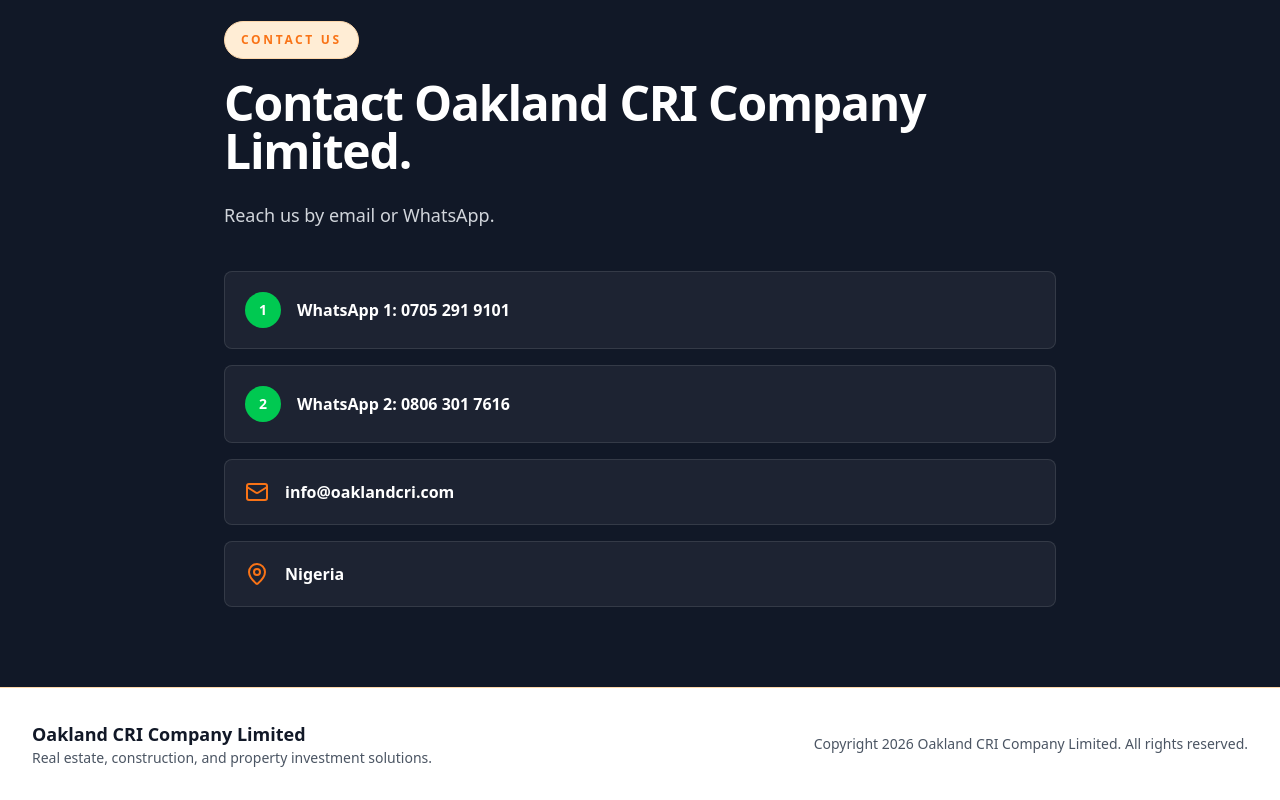
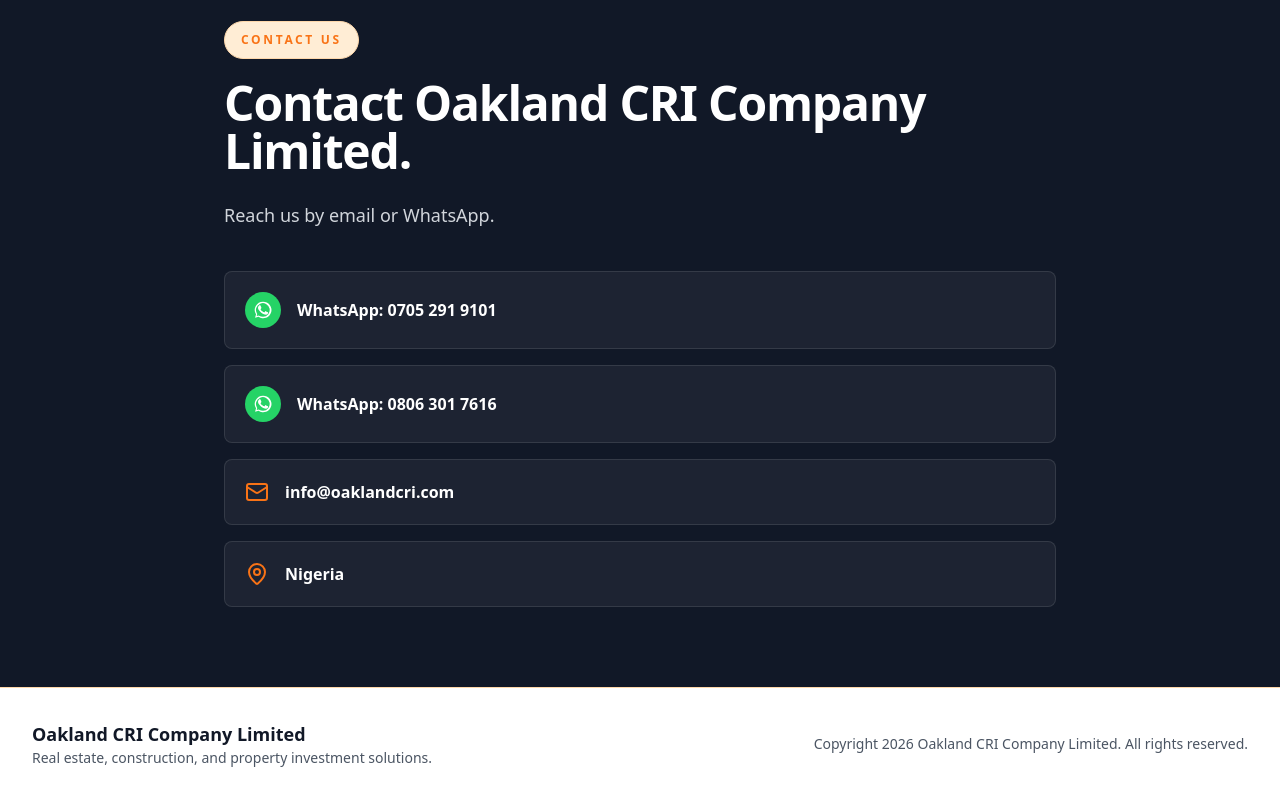
Before and after one commit to Demibrun/oaklandcri-website, a Next.js app: page / in a window 1280 px wide. Shown: the part 4900-5700 px from the top of the page. Built offline with nearby package versions, Linux system fonts and the light colour scheme.

Commit message:
Use WhatsApp brand logo for contact actions

```diff
--- a/app/page.tsx
+++ b/app/page.tsx
@@ -42,6 +42,10 @@
   isDarkMode: boolean;
   setIsDarkMode: React.Dispatch<React.SetStateAction<boolean>>;
   onOpenFaq: () => void;
+};
+
+type LogoIconProps = {
+  size?: number;
 };
 
 const emailAddress = "info@oaklandcri.com";
@@ -374,6 +378,21 @@
     <span className="inline-flex max-w-full whitespace-normal break-words rounded-full border border-[var(--accent-soft-strong)] bg-[var(--accent-soft)] px-4 py-2 text-center text-xs font-black uppercase leading-5 tracking-[0.12em] text-[var(--accent-text)] sm:tracking-[0.22em]">
       {children}
     </span>
+  );
+}
+
+function WhatsAppLogo({ size = 22 }: LogoIconProps) {
+  return (
+    <svg
+      aria-hidden="true"
+      focusable="false"
+      width={size}
+      height={size}
+      viewBox="0 0 24 24"
+      fill="currentColor"
+    >
+      <path d="M17.47 14.38c-.3-.15-1.76-.87-2.03-.97-.27-.1-.47-.15-.67.15-.2.3-.77.97-.94 1.17-.17.2-.35.22-.64.07-.3-.15-1.25-.46-2.38-1.47-.88-.78-1.47-1.75-1.64-2.04-.17-.3-.02-.46.13-.6.13-.13.3-.35.45-.52.15-.17.2-.3.3-.5.1-.2.05-.37-.02-.52-.08-.15-.67-1.61-.92-2.2-.24-.58-.49-.5-.67-.51h-.57c-.2 0-.52.07-.79.37-.27.3-1.04 1.02-1.04 2.48s1.06 2.87 1.21 3.07c.15.2 2.09 3.19 5.06 4.47.71.31 1.26.49 1.69.63.71.23 1.36.2 1.87.12.57-.09 1.76-.72 2.01-1.42.25-.7.25-1.3.17-1.42-.07-.13-.27-.2-.57-.35ZM12.04 2a9.93 9.93 0 0 0-8.42 15.2L2.5 21.29l4.19-1.1A9.94 9.94 0 1 0 12.04 2Zm0 18.21c-1.76 0-3.39-.52-4.76-1.42l-.34-.22-2.49.65.66-2.43-.23-.35a8.24 8.24 0 1 1 7.16 3.77Z" />
+    </svg>
   );
 }
 
@@ -1027,7 +1046,7 @@
           </p>
 
           <div className="mt-8 space-y-3 lg:mt-10 lg:space-y-4">
-            {whatsappContacts.map((contact, index) => (
+            {whatsappContacts.map((contact) => (
               <a
                 key={contact.label}
                 href={contact.whatsappHref}
@@ -1035,11 +1054,11 @@
                 rel="noopener noreferrer"
                 className="flex items-center gap-4 rounded-lg border border-[var(--on-dark-border)] bg-[var(--on-dark-panel)] p-5 transition hover:bg-[var(--on-dark-panel-hover)]"
               >
-                <span className="flex h-9 w-9 items-center justify-center rounded-full bg-green-500 text-sm font-black text-white">
-                  {index + 1}
+                <span className="flex h-9 w-9 items-center justify-center rounded-full bg-[#25d366] text-white">
+                  <WhatsAppLogo size={20} />
                 </span>
                 <span className="font-semibold">
-                  WhatsApp {index + 1}: {contact.label}
+                  WhatsApp: {contact.label}
                 </span>
               </a>
             ))}
@@ -1094,7 +1113,7 @@
     <div className="fixed bottom-5 right-5 z-50 flex flex-col items-end gap-3 lg:hidden">
       {isOpen && (
         <div className="flex flex-col items-end gap-3">
-          {whatsappContacts.map((contact, index) => (
+          {whatsappContacts.map((contact) => (
             <a
               key={contact.label}
               href={contact.whatsappHref}
@@ -1104,7 +1123,7 @@
               aria-label={`Contact Oakland CRI on WhatsApp at ${contact.label}`}
               title={contact.label}
             >
-              <span className="text-base font-black">{index + 1}</span>
+              <WhatsAppLogo size={23} />
             </a>
           ))}
 
```
